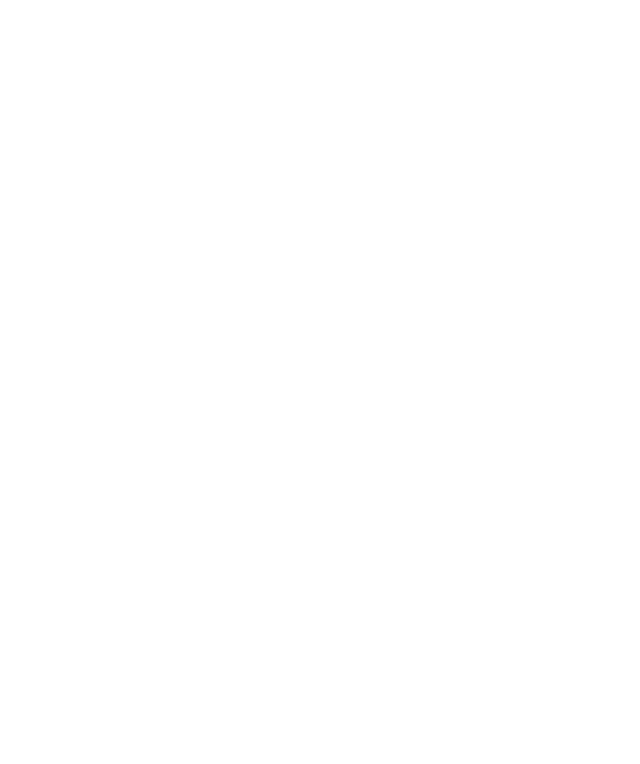
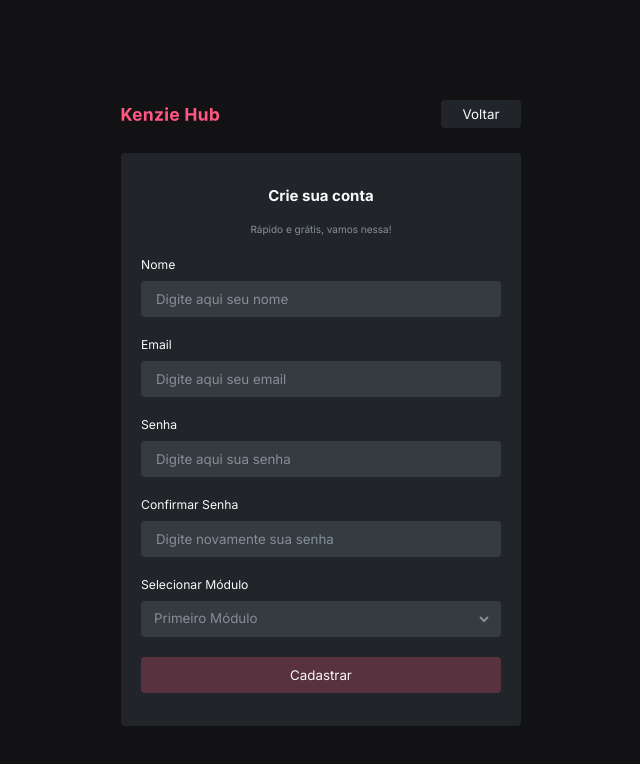
Before and after one commit to Kenzie-Academy-Brasil-Developers/react-entrega-s2-kenzie-hub-ogakip, a React (Create React App) app: page /register in a window 1280 px wide. Shown: the top 764 px of the page, without its empty margins (319-959 px from the left). Built offline with nearby package versions, Linux system fonts and the light colour scheme.

Commit message:
feature: create styled register page with register schema import

```diff
--- a/src/Pages/Register/index.jsx
+++ b/src/Pages/Register/index.jsx
@@ -1,4 +1,79 @@
+import Button from "../../Components/Button";
+import Input from "../../Components/Input";
+import Logo from "../../Assets/Logo.svg";
+import * as S from "./style";
+import { useForm } from "react-hook-form";
+import { yupResolver } from "@hookform/resolvers/yup";
+import { RegisterSchema } from "../../Validation";
+
 const Register = () => {
-  return <div></div>;
+  const { register, handleSubmit, formState } = useForm({
+    resolver: yupResolver(RegisterSchema),
+  });
+
+  return (
+    <S.Container>
+      <S.HeaderContainer>
+        <img src={Logo} alt="Kenzie Hub Logo" />
+        <Button width="80px">Voltar</Button>
+      </S.HeaderContainer>
+      <S.FormContainer>
+        <h1>Crie sua conta</h1>
+        <span>Rápido e grátis, vamos nessa!</span>
+        <form>
+          <Input
+            autocomplete="off"
+            label="Nome"
+            register={register}
+            name={"name"}
+            placeholder="Digite aqui seu nome"
+          />
+          <Input
+            autocomplete="off"
+            label="Email"
+            register={register}
+            name={"email"}
+            placeholder="Digite aqui seu email"
+          />
+          <Input
+            autocomplete="off"
+            label="Senha"
+            register={register}
+            name={"password"}
+            placeholder="Digite aqui sua senha"
+          />
+          <Input
+            autocomplete="off"
+            label="Confirmar Senha"
+            register={register}
+            name={"confirmPassword"}
+            placeholder="Digite novamente sua senha"
+          />
+          <S.ModuleContainer>
+          <label>Selecionar Módulo</label>
+            <S.SelectContainer>
+              <select {...register("module")}>
+                <option value="Primeiro módulo (Introdução ao Frontend)">
+                  Primeiro Módulo
+                </option>
+                <option value="Segundo módulo (Frontend Avançado)">
+                  Segundo Módulo
+                </option>
+                <option value="Terceiro módulo (Introdução ao Backend)">
+                  Terceiro Módulo
+                </option>
+                <option value="Quarto módulo (Backend Avançado)">
+                  Quarto Módulo
+                </option>
+              </select>
+            </S.SelectContainer>
+          </S.ModuleContainer>
+          <Button width="90%" color="var(--pink-3)">
+            Cadastrar
+          </Button>
+        </form>
+      </S.FormContainer>
+    </S.Container>
+  );
 };
 export default Register;
--- a/src/Pages/Register/style.js
+++ b/src/Pages/Register/style.js
@@ -0,0 +1,94 @@
+import styled from "styled-components";
+
+export const Container = styled.div`
+  width: 100vw;
+  min-height: 100vh;
+  display: flex;
+  flex-direction: column;
+  justify-content: center;
+  align-items: center;
+  background-color: var(--grey-4);
+`;
+
+export const FormContainer = styled.div`
+  width: 90%;
+  max-width: 400px;
+  /* height: 80%; */
+  /* max-height: 1000px; */
+  display: flex;
+  flex-direction: column;
+  justify-content: center;
+  align-items: center;
+  border-radius: 4px;
+  background-color: var(--grey-3);
+
+  h1 {
+    font-size: 15px;
+    margin: 33px 0px 18px 0px;
+    color: var(--grey-0);
+  }
+  span {
+    font-size: 10px;
+    margin-bottom: 22px;
+    color: var(--grey-1);
+  }
+
+  form {
+    width: 100%;
+    display: flex;
+    flex-direction: column;
+    align-items: center;
+    justify-content: space-between;
+    gap: 20px;
+    margin-bottom: 33px;
+
+    button {
+        padding: 10px 0px 10px 0px;
+    }
+  }
+`;
+
+export const ModuleContainer = styled.div`
+  width: 90%;
+  height: 60px;
+  display: flex;
+  flex-direction: column;
+  justify-content: space-between;
+
+  label {
+      font-size: 12.18px;
+      color: var(--grey-0);
+  }
+`;
+
+export const SelectContainer = styled.div`
+  width: 100%;
+  display: flex;
+  justify-content: center;
+  background-color: var(--grey-2);
+  border-radius: 4px;
+
+  select {
+    width: 95%;
+    padding: 9px 0px 9px 0px;
+    background: none;
+    color: var(--grey-1);
+    outline: none;
+    box-sizing: border-box;
+    border: none;
+    margin: 0;
+
+    option {
+      background-color: var(--grey-2);
+      box-sizing: content-box;
+    }
+  }
+`;
+
+export const HeaderContainer = styled.div`
+  width: 90%;
+  max-width: 400px;
+  display: flex;
+  justify-content: space-between;
+  margin: 25px 0px 25px 0px;
+`;
--- a/src/Validation/index.jsx
+++ b/src/Validation/index.jsx
@@ -23,4 +23,5 @@ export const RegisterSchema = yup.object().shape({
     .string()
     .required("A confirmação de senha é obrigatória!")
     .oneOf([yup.ref("password"), null], "As senhas não coincidem"),
+  mosule: yup.string(),
 });
```
Also changed, not shown: src/Assets/Logo.svg (added).
